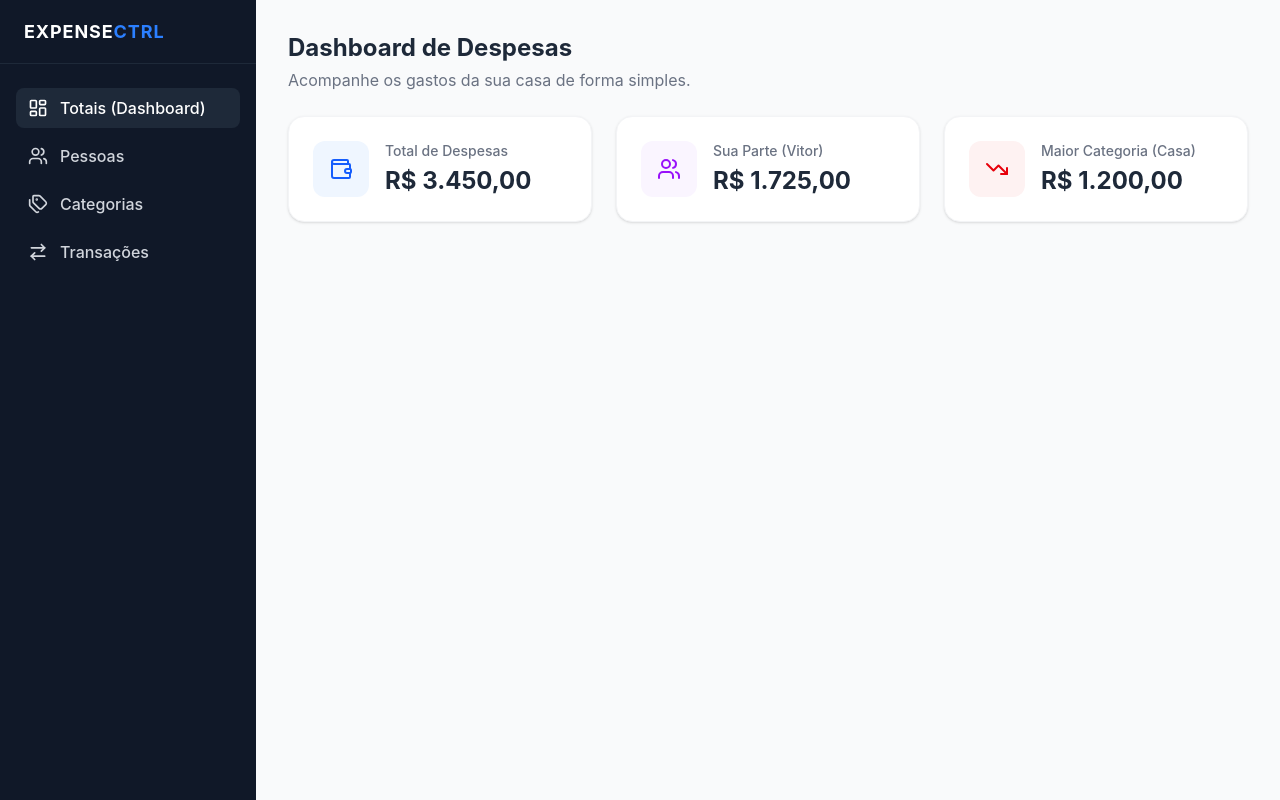
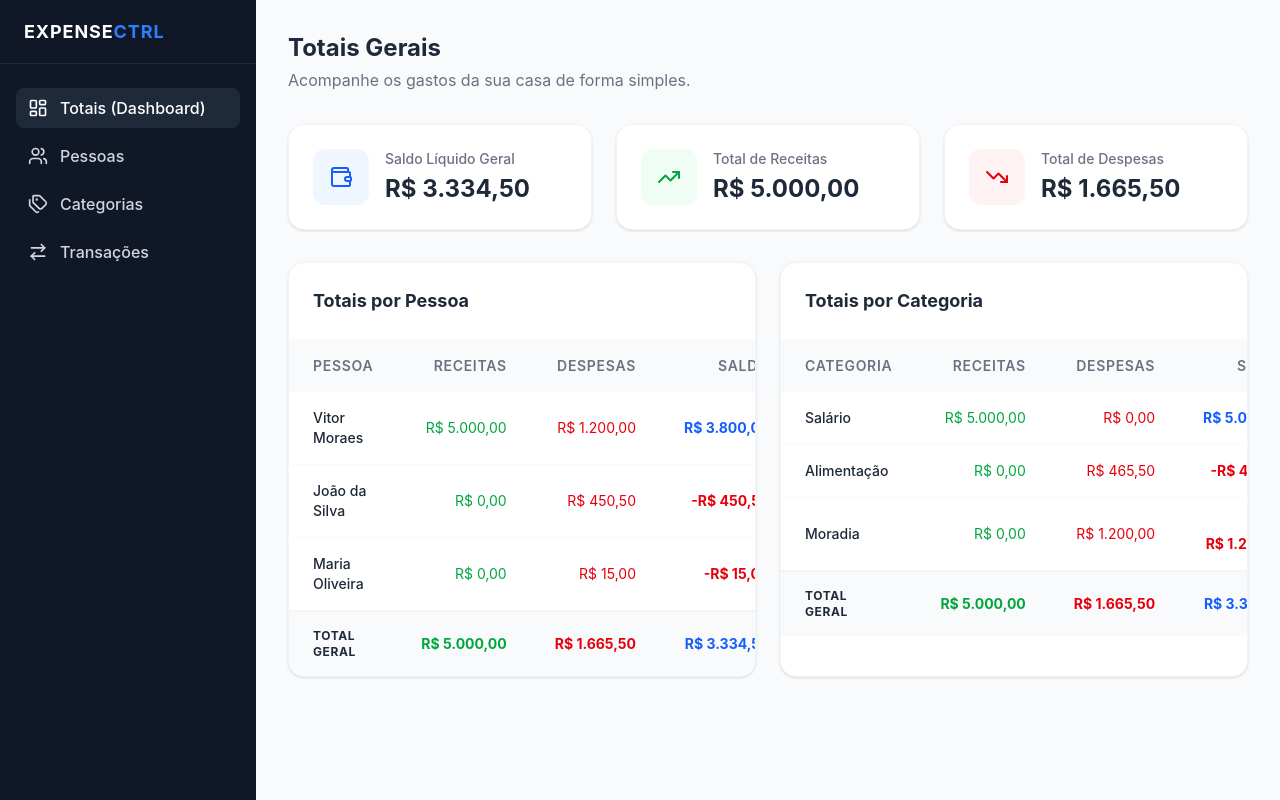
Before and after one commit to VitorMoraes99/HomeExpenseControl.WebUI, a React (Vite) app: page / in a window 1280 px wide. Built offline with nearby package versions, Linux system fonts and the light colour scheme.

Commit message:
feat: implement required totals reports by person and category on dashboard

```diff
--- a/package.json
+++ b/package.json
@@ -11,7 +11,6 @@
   },
   "dependencies": {
     "@tailwindcss/vite": "^4.2.2",
-    "axios": "^1.14.0",
     "lucide-react": "^1.7.0",
     "react": "^19.2.4",
     "react-dom": "^19.2.4",
--- a/src/pages/Dashboard.tsx
+++ b/src/pages/Dashboard.tsx
@@ -1,41 +1,222 @@
-import { Wallet, TrendingDown, Users } from "lucide-react";
+import { Wallet, TrendingDown, TrendingUp } from "lucide-react";
 import { SummaryCard } from "../components/dashboard/SummaryCard";
 
+// Mocks que simulam o retorno do seu C# (já processado com os totais)
+const personTotals = [
+  { id: 1, name: "Vitor Moraes", income: 5000, expense: 1200, balance: 3800 },
+  { id: 2, name: "João da Silva", income: 0, expense: 450.5, balance: -450.5 },
+  { id: 3, name: "Maria Oliveira", income: 0, expense: 15.0, balance: -15.0 },
+];
+
+const categoryTotals = [
+  { id: 1, description: "Salário", income: 5000, expense: 0, balance: 5000 },
+  {
+    id: 2,
+    description: "Alimentação",
+    income: 0,
+    expense: 465.5,
+    balance: -465.5,
+  },
+  { id: 3, description: "Moradia", income: 0, expense: 1200, balance: -1200 },
+];
+
+/**
+ * Módulo de Dashboard (Totais)
+ * Requisitos atendidos:
+ * - Consulta de totais por pessoa (com total geral no rodapé)
+ * - Consulta de totais por categoria (bônus opcional do teste, com total geral)
+ */
 export function Dashboard() {
+  // Funções para calcular o "Total Geral" exigido no teste
+  const grandTotalPerson = personTotals.reduce(
+    (acc, curr) => ({
+      income: acc.income + curr.income,
+      expense: acc.expense + curr.expense,
+      balance: acc.balance + curr.balance,
+    }),
+    { income: 0, expense: 0, balance: 0 },
+  );
+
+  const grandTotalCategory = categoryTotals.reduce(
+    (acc, curr) => ({
+      income: acc.income + curr.income,
+      expense: acc.expense + curr.expense,
+      balance: acc.balance + curr.balance,
+    }),
+    { income: 0, expense: 0, balance: 0 },
+  );
+
+  // Formatador de Moeda
+  const formatMoney = (value: number) =>
+    new Intl.NumberFormat("pt-BR", {
+      style: "currency",
+      currency: "BRL",
+    }).format(value);
+
   return (
-    <div className="space-y-6">
+    <div className="space-y-8">
       <div>
-        <h2 className="text-2xl font-bold text-gray-800">
-          Dashboard de Despesas
-        </h2>
+        <h2 className="text-2xl font-bold text-gray-800">Totais Gerais</h2>
         <p className="text-gray-500 mt-1">
           Acompanhe os gastos da sua casa de forma simples.
         </p>
       </div>
 
+      {/* Cards de Resumo no Topo */}
       <div className="grid grid-cols-1 md:grid-cols-3 gap-6">
         <SummaryCard
-          title="Total de Despesas"
-          amount="R$ 3.450,00"
+          title="Saldo Líquido Geral"
+          amount={formatMoney(grandTotalPerson.balance)}
           icon={Wallet}
           iconColorClass="text-blue-600"
           iconBgClass="bg-blue-50"
         />
         <SummaryCard
-          title="Sua Parte (Vitor)"
-          amount="R$ 1.725,00"
-          icon={Users}
-          iconColorClass="text-purple-600"
-          iconBgClass="bg-purple-50"
+          title="Total de Receitas"
+          amount={formatMoney(grandTotalPerson.income)}
+          icon={TrendingUp}
+          iconColorClass="text-green-600"
+          iconBgClass="bg-green-50"
         />
         <SummaryCard
-          title="Maior Categoria (Casa)"
-          amount="R$ 1.200,00"
+          title="Total de Despesas"
+          amount={formatMoney(grandTotalPerson.expense)}
           icon={TrendingDown}
           iconColorClass="text-red-600"
           iconBgClass="bg-red-50"
         />
       </div>
+
+      {/* Grid para colocar as duas tabelas lado a lado em telas grandes */}
+      <div className="grid grid-cols-1 xl:grid-cols-2 gap-6">
+        {/* Tabela: Totais por Pessoa */}
+        <div className="bg-white rounded-2xl shadow-sm border border-gray-100 overflow-hidden flex flex-col">
+          <div className="p-6 border-b border-gray-50">
+            <h3 className="text-lg font-bold text-gray-800">
+              Totais por Pessoa
+            </h3>
+          </div>
+          <div className="overflow-x-auto flex-1">
+            <table className="w-full text-left text-sm">
+              <thead>
+                <tr className="bg-gray-50 text-gray-500 uppercase tracking-wider">
+                  <th className="px-6 py-4 font-semibold">Pessoa</th>
+                  <th className="px-6 py-4 font-semibold text-right">
+                    Receitas
+                  </th>
+                  <th className="px-6 py-4 font-semibold text-right">
+                    Despesas
+                  </th>
+                  <th className="px-6 py-4 font-semibold text-right">Saldo</th>
+                </tr>
+              </thead>
+              <tbody className="divide-y divide-gray-50">
+                {personTotals.map((p) => (
+                  <tr key={p.id} className="hover:bg-gray-50/50">
+                    <td className="px-6 py-4 text-gray-800 font-medium">
+                      {p.name}
+                    </td>
+                    <td className="px-6 py-4 text-green-600 text-right">
+                      {formatMoney(p.income)}
+                    </td>
+                    <td className="px-6 py-4 text-red-600 text-right">
+                      {formatMoney(p.expense)}
+                    </td>
+                    <td
+                      className={`px-6 py-4 text-right font-bold ${p.balance >= 0 ? "text-blue-600" : "text-red-600"}`}
+                    >
+                      {formatMoney(p.balance)}
+                    </td>
+                  </tr>
+                ))}
+              </tbody>
+              {/* Rodapé exigido pelo teste (Total Geral) */}
+              <tfoot className="bg-gray-50 font-bold border-t-2 border-gray-100">
+                <tr>
+                  <td className="px-6 py-4 text-gray-800 uppercase text-xs tracking-wider">
+                    Total Geral
+                  </td>
+                  <td className="px-6 py-4 text-green-600 text-right">
+                    {formatMoney(grandTotalPerson.income)}
+                  </td>
+                  <td className="px-6 py-4 text-red-600 text-right">
+                    {formatMoney(grandTotalPerson.expense)}
+                  </td>
+                  <td
+                    className={`px-6 py-4 text-right ${grandTotalPerson.balance >= 0 ? "text-blue-600" : "text-red-600"}`}
+                  >
+                    {formatMoney(grandTotalPerson.balance)}
+                  </td>
+                </tr>
+              </tfoot>
+            </table>
+          </div>
+        </div>
+
+        {/* Tabela: Totais por Categoria (Opcional do Teste) */}
+        <div className="bg-white rounded-2xl shadow-sm border border-gray-100 overflow-hidden flex flex-col">
+          <div className="p-6 border-b border-gray-50">
+            <h3 className="text-lg font-bold text-gray-800">
+              Totais por Categoria
+            </h3>
+          </div>
+          <div className="overflow-x-auto flex-1">
+            <table className="w-full text-left text-sm">
+              <thead>
+                <tr className="bg-gray-50 text-gray-500 uppercase tracking-wider">
+                  <th className="px-6 py-4 font-semibold">Categoria</th>
+                  <th className="px-6 py-4 font-semibold text-right">
+                    Receitas
+                  </th>
+                  <th className="px-6 py-4 font-semibold text-right">
+                    Despesas
+                  </th>
+                  <th className="px-6 py-4 font-semibold text-right">Saldo</th>
+                </tr>
+              </thead>
+              <tbody className="divide-y divide-gray-50">
+                {categoryTotals.map((c) => (
+                  <tr key={c.id} className="hover:bg-gray-50/50">
+                    <td className="px-6 py-4 text-gray-800 font-medium">
+                      {c.description}
+                    </td>
+                    <td className="px-6 py-4 text-green-600 text-right">
+                      {formatMoney(c.income)}
+                    </td>
+                    <td className="px-6 py-4 text-red-600 text-right">
+                      {formatMoney(c.expense)}
+                    </td>
+                    <td
+                      className={`px-6 py-4 text-right font-bold ${c.balance >= 0 ? "text-blue-600" : "text-red-600"}`}
+                    >
+                      {formatMoney(c.balance)}
+                    </td>
+                  </tr>
+                ))}
+              </tbody>
+              {/* Rodapé exigido pelo teste (Total Geral) */}
+              <tfoot className="bg-gray-50 font-bold border-t-2 border-gray-100">
+                <tr>
+                  <td className="px-6 py-4 text-gray-800 uppercase text-xs tracking-wider">
+                    Total Geral
+                  </td>
+                  <td className="px-6 py-4 text-green-600 text-right">
+                    {formatMoney(grandTotalCategory.income)}
+                  </td>
+                  <td className="px-6 py-4 text-red-600 text-right">
+                    {formatMoney(grandTotalCategory.expense)}
+                  </td>
+                  <td
+                    className={`px-6 py-4 text-right ${grandTotalCategory.balance >= 0 ? "text-blue-600" : "text-red-600"}`}
+                  >
+                    {formatMoney(grandTotalCategory.balance)}
+                  </td>
+                </tr>
+              </tfoot>
+            </table>
+          </div>
+        </div>
+      </div>
     </div>
   );
 }
```
Also changed, not shown: 1 other file (tests, documents, lock files or other folders).
